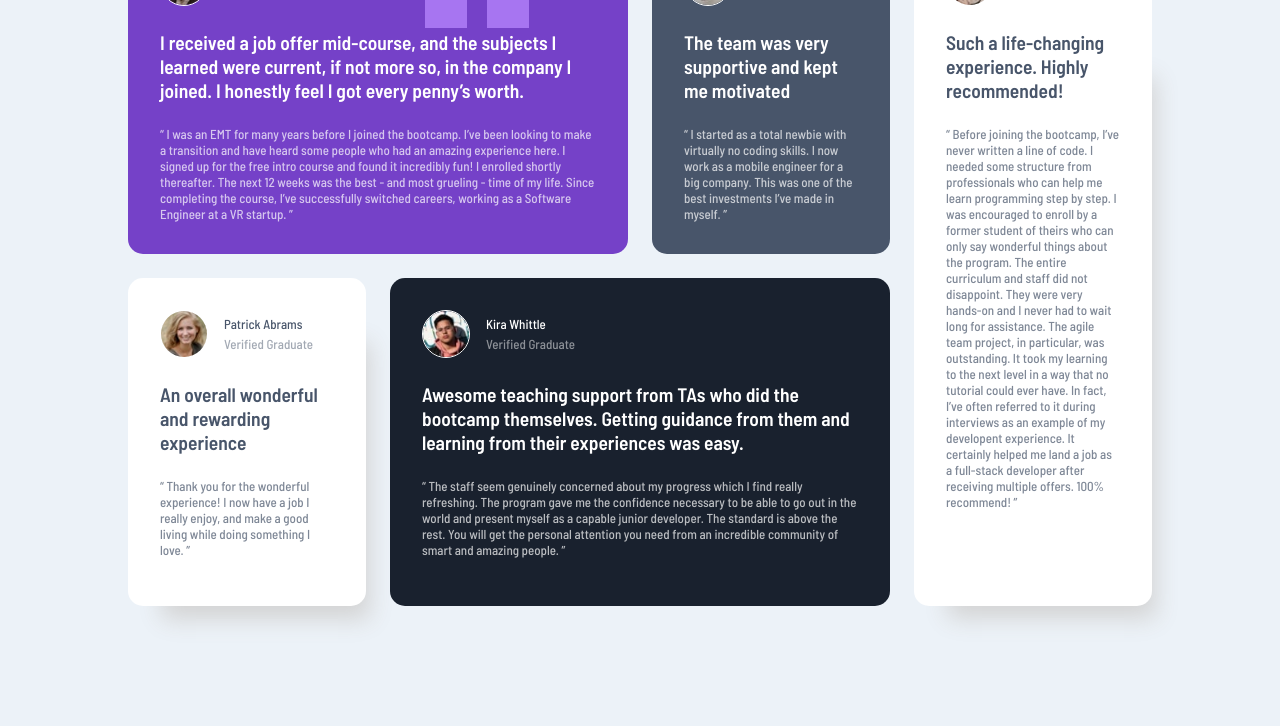
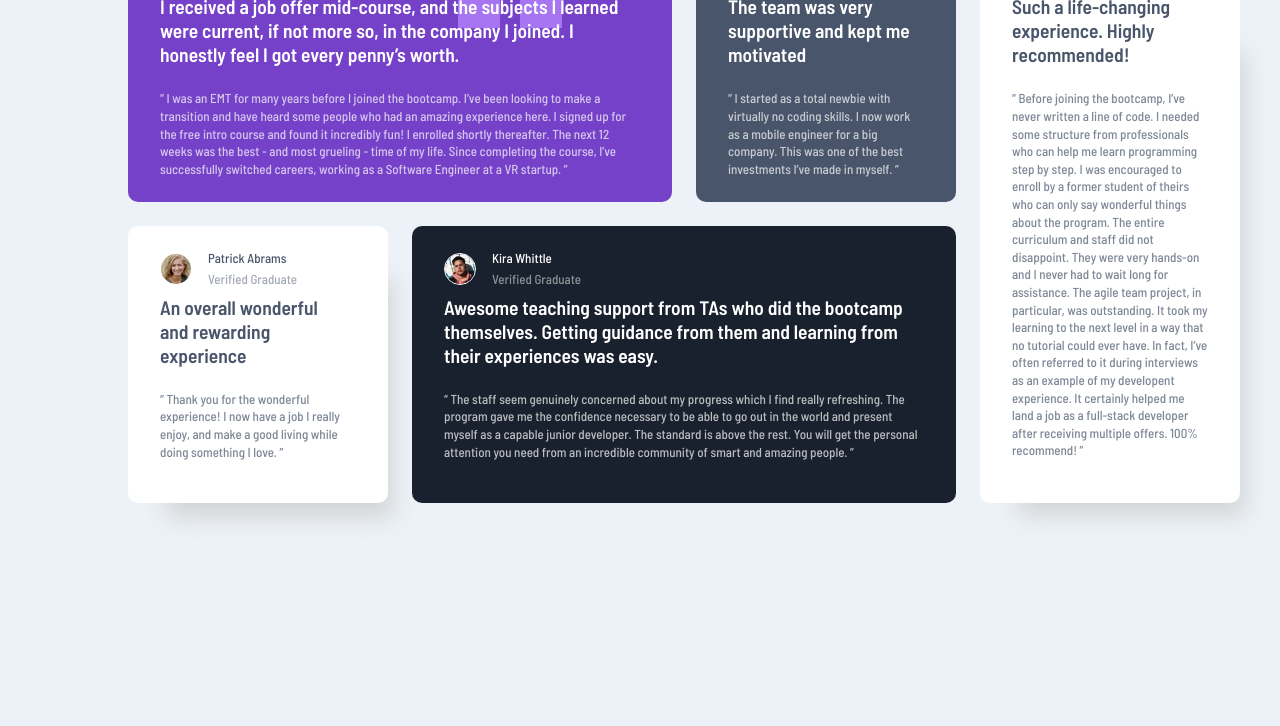
Before and after one commit to Hanka8/FM-testimonials-grid, a plain HTML site: page index.html in a window 1280 px wide. Shown: the part 202-928 px from the top of the page. Drawn offline with Linux system fonts and the light colour scheme.

Commit message:
Add files via upload

```diff
--- a/styles.css
+++ b/styles.css
@@ -105,4 +105,117 @@ body {
     display: flex;
     flex-direction: column;
   }
+}:root {
+  --violet: hsl(263, 55%, 52%);
+  --grayBlue: hsl(217, 19%, 35%);
+  --darkBlue: hsl(219, 29%, 14%);
+  --ligthGrey: hsl(0, 0%, 81%);
+  --lightBlue: hsl(210, 46%, 95%);
 }
+
+* {
+  margin: 0;
+  padding: 0;
+  font-family: 'Barlow Semi Condensed', sans-serif;
+  box-sizing: border-box;
+}
+
+body {
+  font-size: 0.8125rem;
+  background-color: var(--lightBlue);
+  min-height: 100vh;
+}
+
+.box {
+  border-radius: 10px;
+  padding: 1.5rem 2rem 1.5rem 2rem;
+  color: white;
+}
+
+.container {
+  display: grid;
+  grid-template: 1fr 1fr / 1fr 1fr 1fr 1fr;
+  grid-gap: 1.5rem;
+  margin: 10%;
+  width: 69.5rem;
+}
+
+.violet {
+  grid-area: 1 / 1 / 1 / 3;
+  background: url(images/bg-pattern-quotation.svg), var(--violet);
+  background-repeat: no-repeat;
+  background-position: 75% top;
+}
+
+.grey {
+  background-color: var(--grayBlue);
+}
+
+.white1 {
+  grid-area: 1 / 4 / 3 / 4;
+}
+
+.white1, .white2 {
+  background-color: white;
+  color: var(--grayBlue);
+  position: relative;
+}
+
+.white1, .white2, .dark {
+  /* padding-bottom: 3.5rem; */
+}
+
+.white1::after, .white2::after {
+  content:"";
+  position: absolute;
+  inset: 0;
+  left: 8%;
+  top: 12%;
+  height: 100%;
+  width: 100%;
+  box-shadow: 0 0 30px 20px lightgrey;
+  transform: scale(0.75);
+  z-index: -1;
+}
+
+.dark {
+  background-color: var(--darkBlue);
+  grid-area: 2 / 2 / 3 / 4;
+}
+
+.avatar {
+  border-radius: 50%;
+  border: 1px solid white;
+  width: 2rem;
+}
+
+.head {
+  display: flex;
+  align-items: center;
+  gap: 1rem;
+}
+
+.name {
+  margin-bottom: 5%;
+}
+
+.job {
+  opacity: 0.5;
+}
+
+.text {
+  line-height: 1.1rem;
+  opacity: 0.7;
+}
+
+.heading {
+  margin-top: .5rem;
+  margin-bottom: 1.5rem;
+}
+
+@media (max-width:800px) {
+  .container {
+    display: flex;
+    flex-direction: column;
+  }
+}
```
